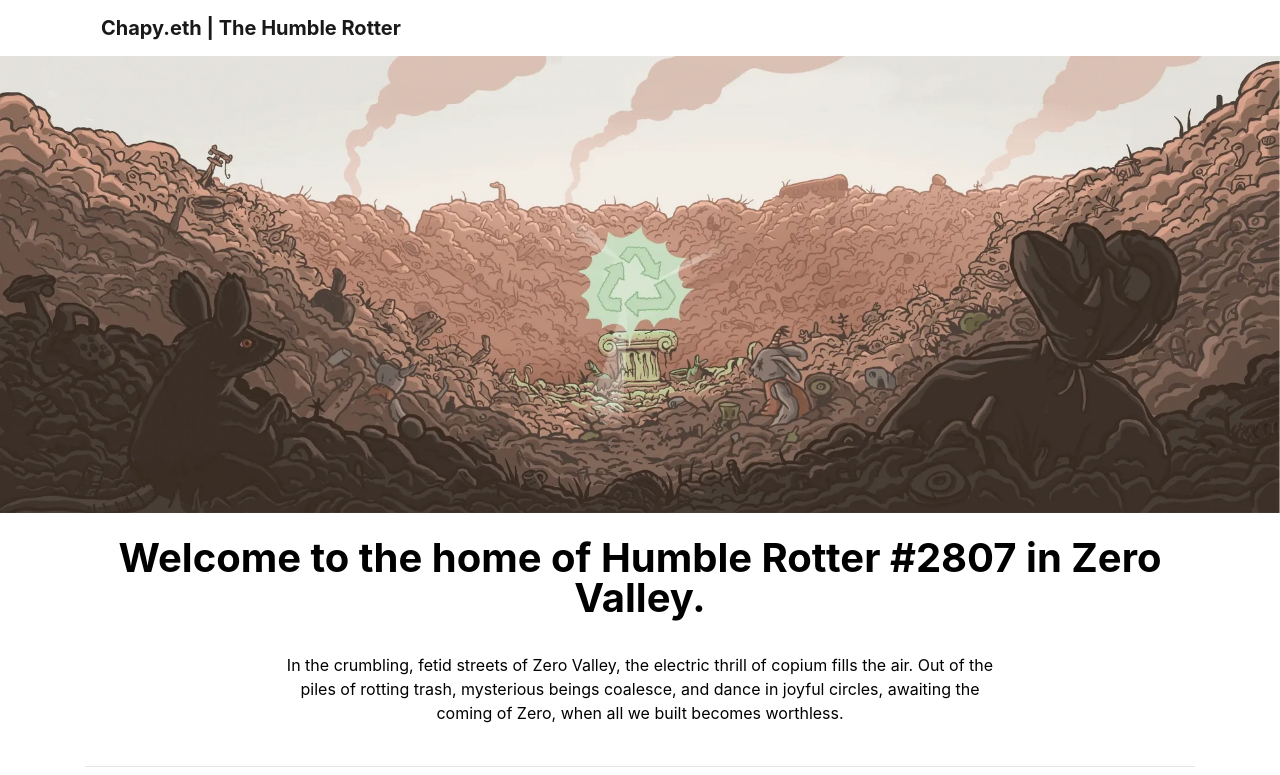
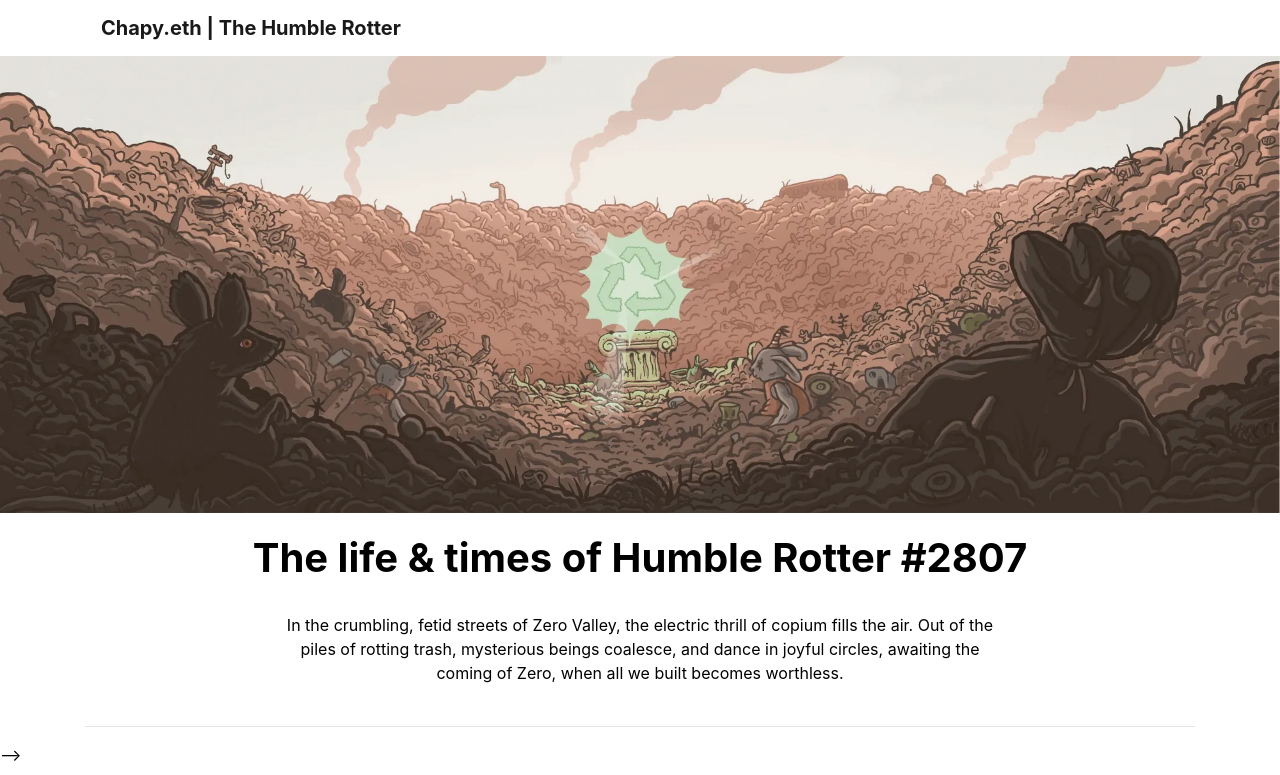
Before and after one commit to Chapknowlogy/Chapy.eth, a plain HTML site: page index.html in a window 1280 px wide. Shown: the top 775 px of the page. Drawn offline with nearby package versions, Linux system fonts and the light colour scheme.

Commit message:
Update index.html

```diff
--- a/index.html
+++ b/index.html
@@ -50,7 +50,7 @@
         </ul>-->
         <div class="row">
             <div class="col-sm-12 col-md-12 col-lg-12 col-xl-12 center">
-                <h1 class="header-text">Welcome to the home of <a href="https://opensea.io/assets/ethereum/0xdcb1cdfe2b5f592e7bdc2696b7a68c6e866c4cc2/2807/" target="_blank" >Humble Rotter #2807</a> in Zero Valley.</h1>
+                <h1 class="header-text">The life &amp; times of <a href="https://opensea.io/assets/ethereum/0xdcb1cdfe2b5f592e7bdc2696b7a68c6e866c4cc2/2807/" target="_blank" >Humble Rotter #2807</a></h1>
              </div>
         </div>
         <div class="row">
```
